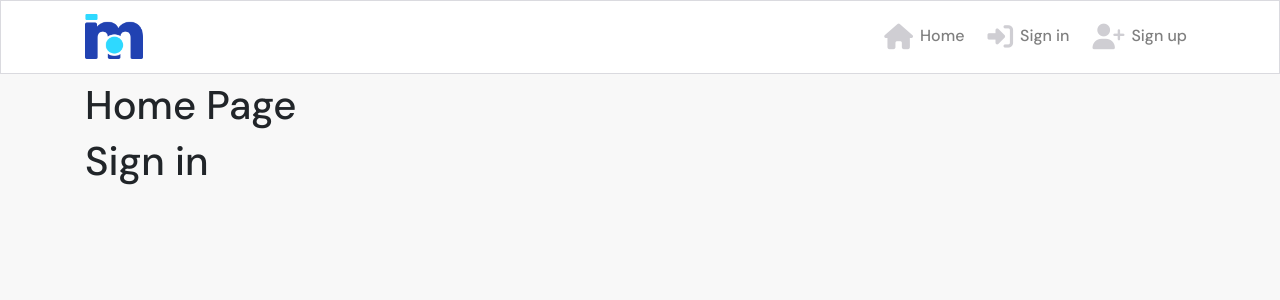
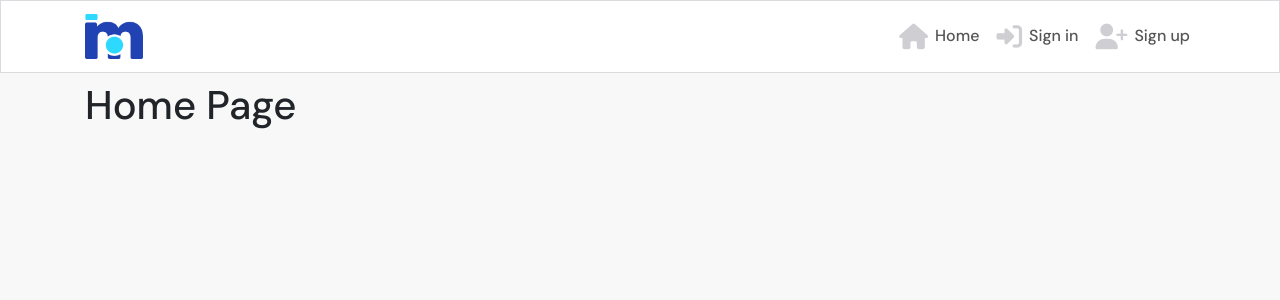
Before and after one commit to Gareth-McGirr/moments, a React (Create React App) app: page / in a window 1280 px wide. Shown: the top 300 px of the page. Built offline with nearby package versions, Linux system fonts and the light colour scheme.

Commit message:
Add routing to nav bar

```diff
--- a/src/App.js
+++ b/src/App.js
@@ -1,14 +1,18 @@
 import styles from './App.module.css';
 import NavBar from './components/NavBar';
 import Container from 'react-bootstrap/Container';
+import { Route, Switch} from 'react-router-dom';
 
 function App() {
   return (
     <div className={styles.App}>
       <NavBar />
       <Container className={styles.Main}>
-        <h1>Home Page</h1>
-        <h1>Sign in</h1>
+        <Switch>
+          <Route exact path="/" render={() => <h1>Home Page</h1>} />
+          <Route exact path="/signin" render={() => <h1>Sign in</h1>} />
+          <Route exact path="/signup" render={() => <h1>Sign up</h1>} />
+        </Switch>
       </Container>
     </div>
   );
--- a/src/components/NavBar.js
+++ b/src/components/NavBar.js
@@ -2,26 +2,30 @@
 import {Navbar, Container, Nav } from 'react-bootstrap';
 import logo from '../assetts/logo.png';
 import styles from '../styles/NavBar.module.css';
+import { NavLink } from 'react-router-dom';
 
 
 const NavBar = () => {
     return (
     <Navbar className={styles.NavBar} expand="md" fixed='top'>
         <Container>
-            <Navbar.Brand>
-                <img src={logo} alt="logo" height="45"/>
-            </Navbar.Brand>
+            <NavLink to="/">
+                <Navbar.Brand>
+                    <img src={logo} alt="logo" height="45"/>
+                </Navbar.Brand>
+            </NavLink>
             <Navbar.Toggle aria-controls="basic-navbar-nav" />
             <Navbar.Collapse id="basic-navbar-nav">
             <Nav className="ml-auto text-left">
-                <Nav.Link>
+                <NavLink className={styles.NavLink} to="/">
                     <i className='fas fa-home'></i>Home
-                </Nav.Link>
-                <Nav.Link>
+                </NavLink>
+                <NavLink className={styles.NavLink} to="/signin">
                 <i className='fas fa-sign-in-alt'></i>Sign in
-                </Nav.Link>
-                <Nav.Link><i className='fas fa-user-plus'></i>Sign up
-                </Nav.Link>
+                </NavLink>
+                <NavLink className={styles.NavLink} to="/signup">
+                    <i className='fas fa-user-plus'></i>Sign up
+                </NavLink>
             </Nav>
             </Navbar.Collapse>
         </Container>
--- a/src/index.js
+++ b/src/index.js
@@ -3,10 +3,13 @@
 import './index.css';
 import App from './App';
 import reportWebVitals from './reportWebVitals';
+import {BrowserRouter as Router} from 'react-router-dom'
 
 ReactDOM.render(
   <React.StrictMode>
-    <App />
+    <Router>
+      <App />
+    </Router>
   </React.StrictMode>,
   document.getElementById('root')
 );
--- a/src/styles/NavBar.module.css
+++ b/src/styles/NavBar.module.css
@@ -2,3 +2,11 @@
     background-color:#ffffff;
     border: 1px solid #dadadf;
 }
+
+.NavLink {
+    padding: 5px;
+}
+
+.Active i {
+    color: #2142b2;
+}
```
